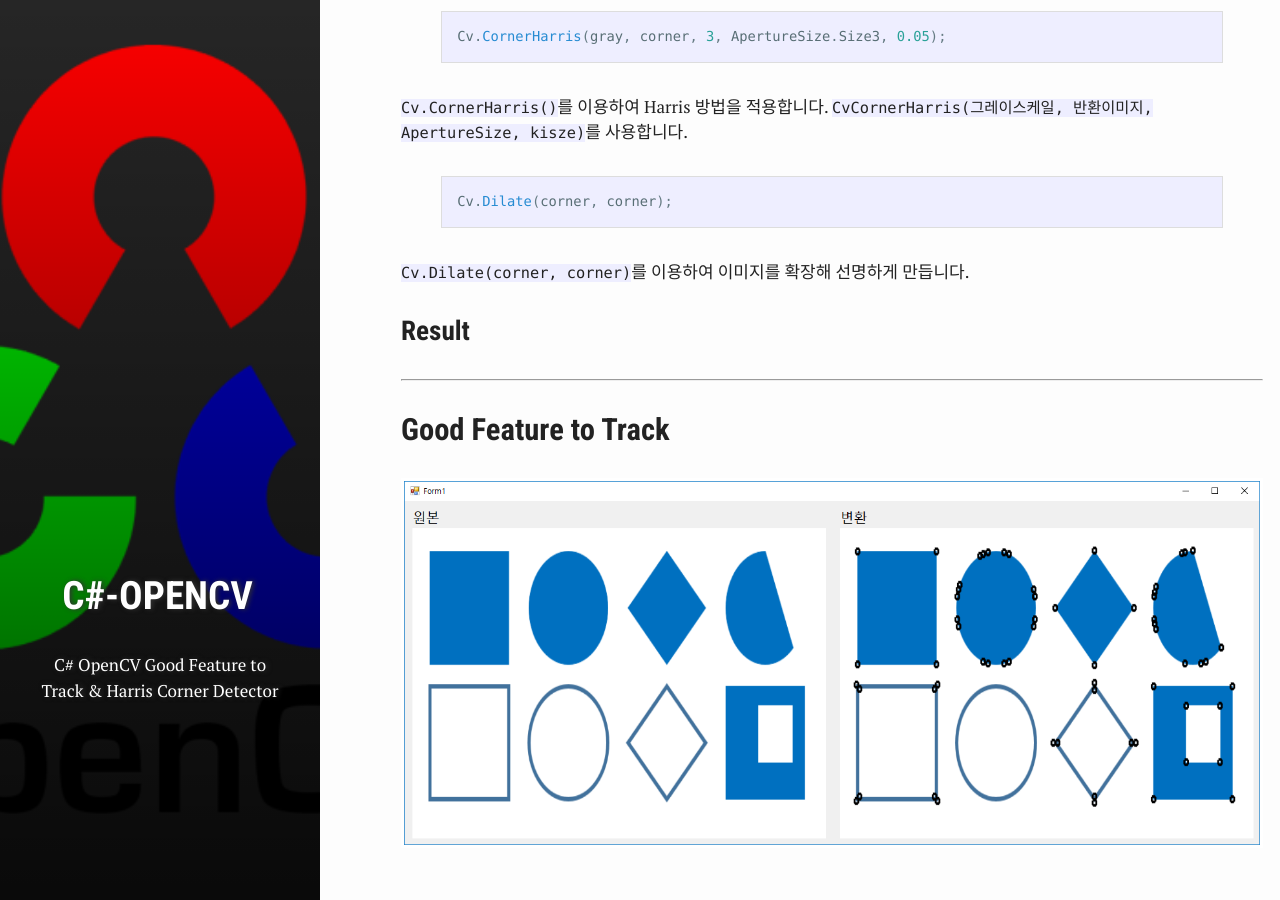
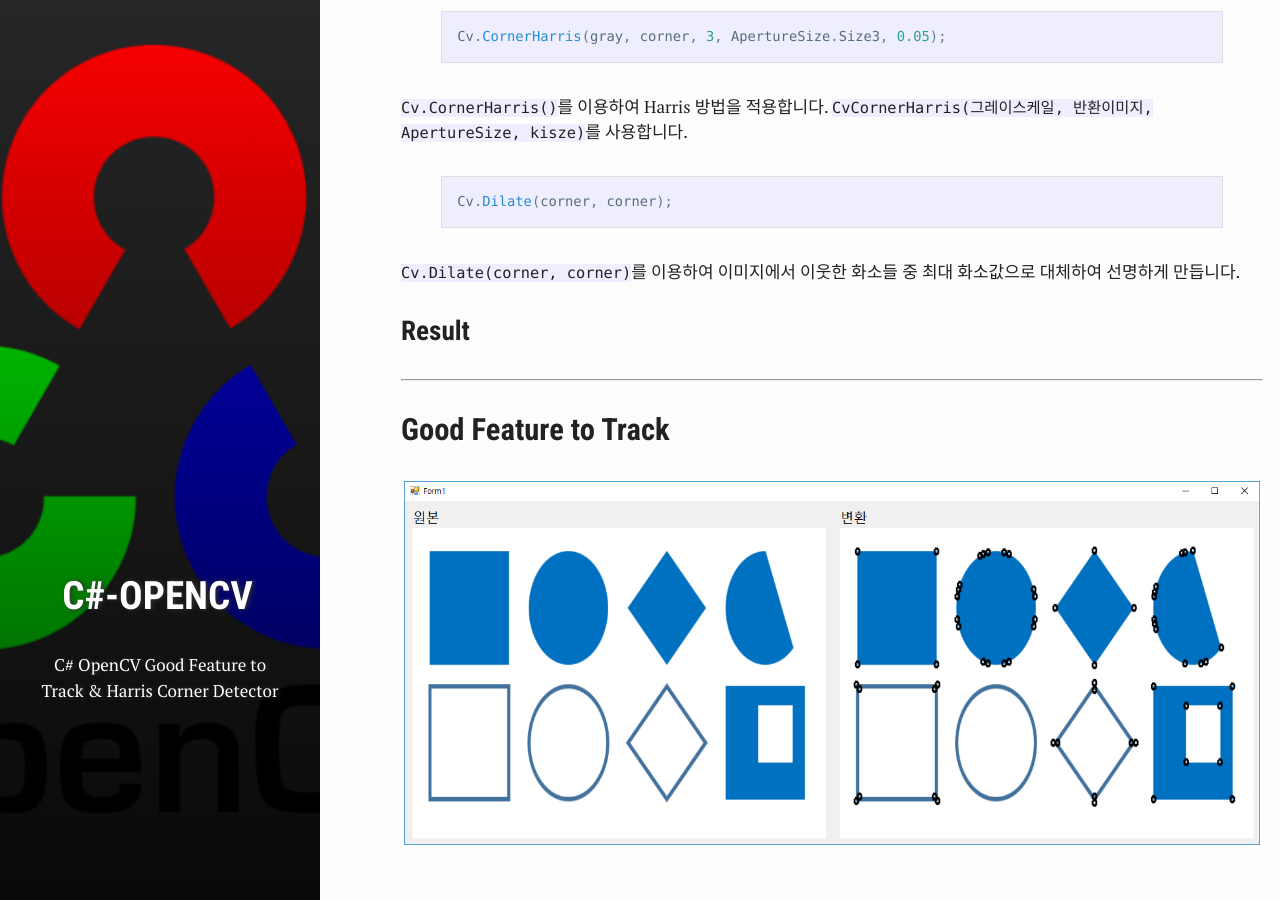
Before and after one commit to test076923/076923.github.io, a Jekyll site: the page built from _posts/2017-11-09-C#-opencv-21.md, in a window 1280 px wide and 900 px high, scrolled down 6947 px. Built offline with Jekyll 4.4.1, drawn with Linux system fonts in a browser that asks for light colours; comment, search, counter and statistics services are not loaded.

Commit message:
Update 2017-11-09-C#-opencv-21.md

```diff
--- a/_posts/2017-11-09-C#-opencv-21.md
+++ b/_posts/2017-11-09-C#-opencv-21.md
@@ -312,7 +312,7 @@ Cv.Dilate(corner, corner);
 
 {% endhighlight %}
 
-`Cv.Dilate(corner, corner)`를 이용하여 이미지를 확장해 선명하게 만듭니다.
+`Cv.Dilate(corner, corner)`를 이용하여 이미지에서 이웃한 화소들 중 최대 화소값으로 대체하여 선명하게 만듭니다.
 
 ### Result ###
 ----------
```
